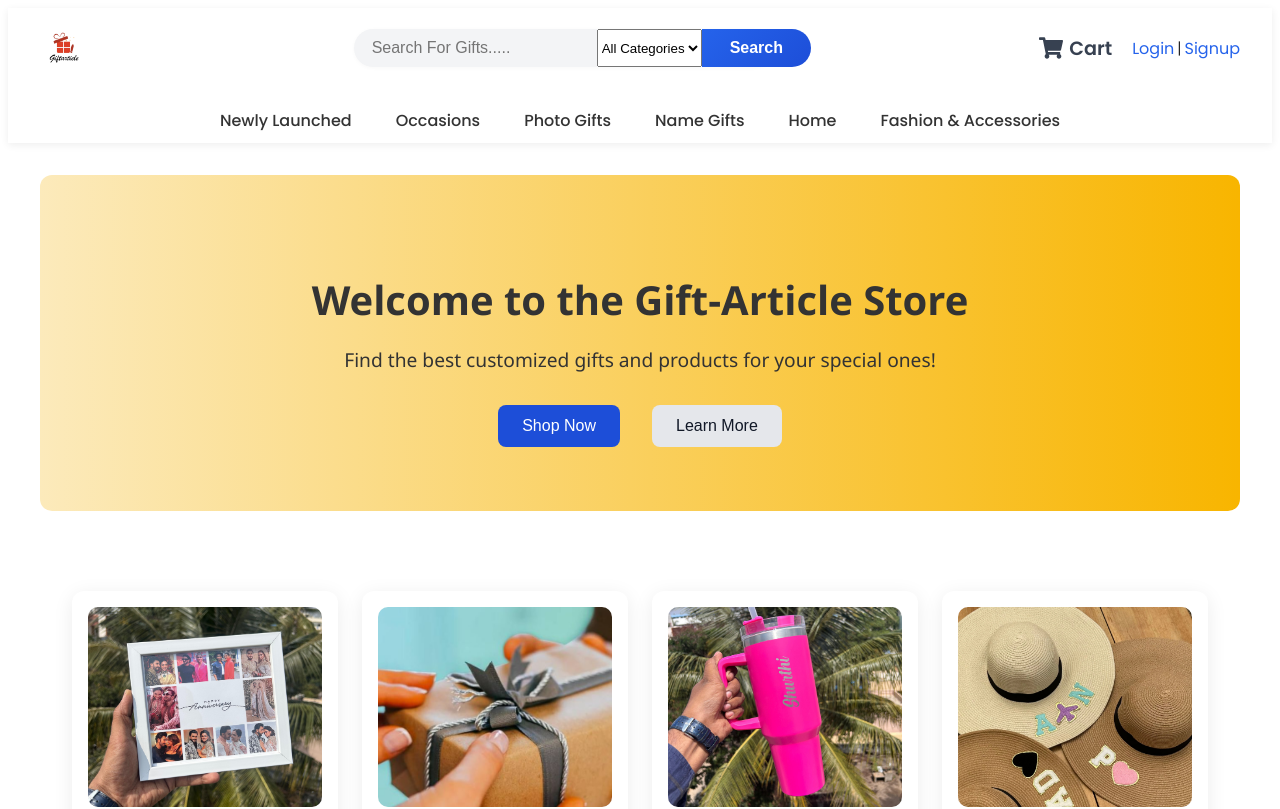
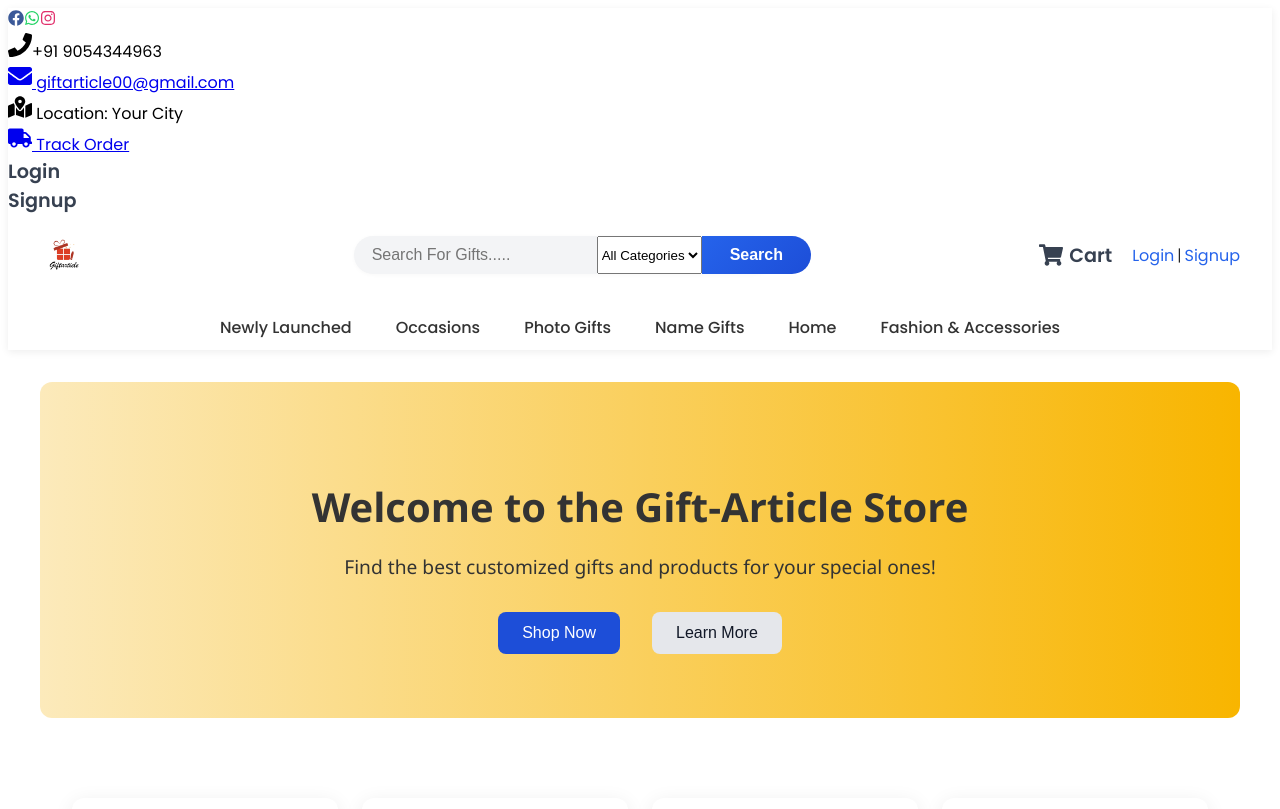
Before and after one commit to pritivanzara08/Internship-Project, a Next.js app: page / in a window 1280 px wide. Shown: the top 809 px of the page. Built offline with nearby package versions, Linux system fonts and the light colour scheme.

Commit message:
header change

```diff
--- a/src/components/layout/Header.tsx
+++ b/src/components/layout/Header.tsx
@@ -1,13 +1,16 @@
 import Link from 'next/link';
 import { useRouter } from 'next/router';
 import React, { useState } from 'react';
-import { FaShoppingCart } from 'react-icons/fa';
+import { FaEnvelope, FaMapMarkedAlt, FaPhone, FaShoppingCart, FaSignInAlt, FaTractor, FaTruck } from 'react-icons/fa';
 import './Header.css'; // If using CSS modules, see note below
+import { FaFacebook, FaWhatsapp, FaInstagram } from 'react-icons/fa';
 
 const Header: React.FC = () => {
 const [search, setSearch] = useState('');
 const router = useRouter();
 const [selectedCategory, setSelectedCategory] = useState("");
+const [userLoggedIn, setUserLoggedIn] = useState<boolean>(false);
+const [userName, setUserName] = useState<string>('Guest');
 
 const handleSearch = (e: React.FormEvent) => {
 e.preventDefault();
@@ -29,8 +32,58 @@ const toggleDropdown = (category: string) => {
     setOpenDropdown(openDropdown === category ? null : category);
 };
 
+const handleLogout = () => {
+    // Logic to handle user logout
+    setUserLoggedIn(false);
+    setUserName('Guest');
+    // Optionally redirect to home or login page
+    router.push('/');
+};
+
   return (
     <header className="header">
+        <div className="header-top">
+            <div className="header-top-left">
+                <a className="facebook-link" href="https://www.facebook.com" target="_blank" rel="noopener noreferrer">
+                    <FaFacebook className="social-icon-facebook" />
+                </a>
+                <a className="whatsapp-link" href="https://wa.me/message/V54FWAK6EAIHK1" target="_blank" rel="noopener noreferrer">
+                    <FaWhatsapp className="social-icon-whatsapp" />
+                </a>
+                <a className="instagram-link" href="https://www.instagram.com/_gift_article/" target="_blank" rel="noopener noreferrer">
+                    <FaInstagram className="social-icon-instagram" />
+                </a>
+                <div className='icon-text'>
+                    <FaPhone className="icon" />+91 9054344963
+                </div>
+                <a href='mailto:giftarticle00@gmail.com' className='icon-text'>
+                    <FaEnvelope className='icon' /> giftarticle00@gmail.com
+                </a>
+            </div>
+            <div className="header-top-right">
+                <div className='icon-text'>
+                    <FaMapMarkedAlt className="icon" /> Location: Your City
+                </div>
+                <Link href="/track-order" className='icon-text'>
+                    <FaTruck className="icon" /> Track Order
+                </Link>
+                {userLoggedIn ? (
+                    <div className='user-info'>
+                        <span>Hello, {userName}</span>
+                        <button onClick={handleLogout}>Logout</button>
+                    </div>
+                ):(
+                    <>
+                    <Link href="/login" className='icon-link'>
+                        Login
+                    </Link>
+                    <Link href="/signup" className='icon-link'>
+                        Signup
+                    </Link>
+                </>
+            )}
+            </div>
+        </div>
         <div className="header-container">
             {/* Logo Section */}
             <Link href="/">
```
